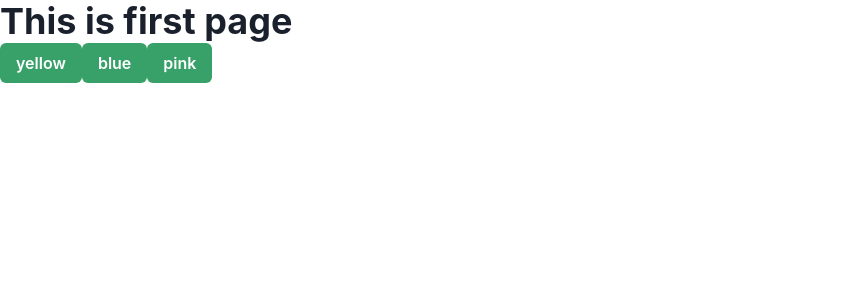
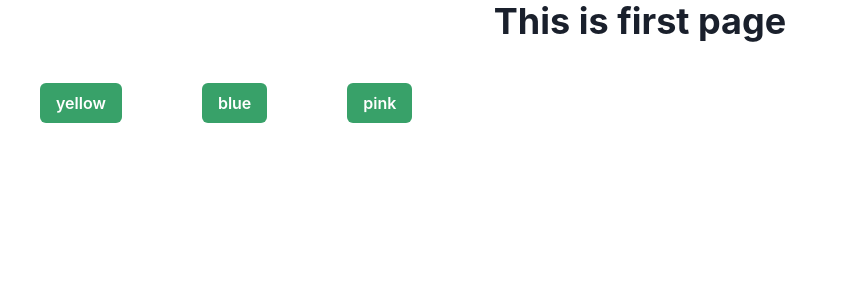
Before and after one commit to Eleni001/spagetti, a Next.js app: page / in a window 1280 px wide. Shown: the top 300 px of the page, without its empty margins (0-848 px from the left). Built offline with nearby package versions, Linux system fonts and the light colour scheme.

Commit message:
add styling

```diff
--- a/app/page.tsx
+++ b/app/page.tsx
@@ -33,6 +33,7 @@ this comment is stating the obvious, delete it!
 */}
         {/* create first button */}
         <Button
+          m={10}
           colorScheme={x}
           onClick={() => {
             setX(y);
@@ -41,6 +42,7 @@ this comment is stating the obvious, delete it!
           {z}
         </Button>
         <Button
+          m={10}
           colorScheme={x}
           onClick={() => {
             setX(w);
@@ -49,6 +51,7 @@ this comment is stating the obvious, delete it!
           {k}
         </Button>
         <Button
+          m={10}
           colorScheme={x}
           onClick={() => {
             setX(q);
@@ -67,7 +70,7 @@ this comment is stating the obvious, delete it!
   } */
   return (
     <main>
-      <Heading>This is first page</Heading>
+      <Heading textAlign="center">This is first page</Heading>
       <Box>{doStuff("green", "yellow", "red", "blue", "orange", "pink")}</Box>
     </main>
   );
```
